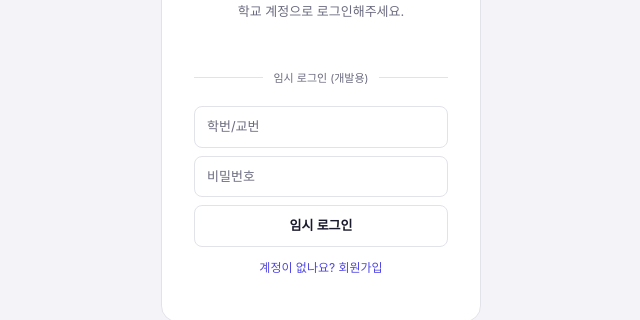
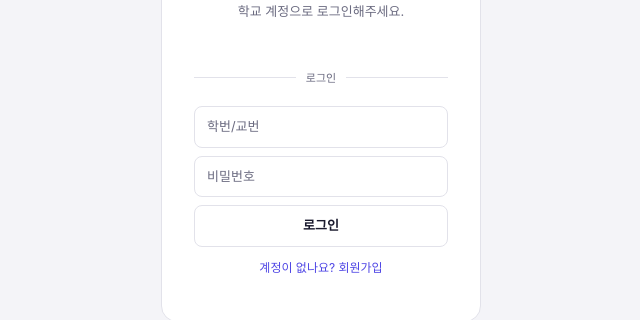
Before and after one commit to WsuRagDocumentAssistant/RagWeb, a React (Vite) app: page /login in a window 1280 px wide. Shown: the part 305-625 px from the top of the page, without its empty margins (319-959 px from the left). Built offline with nearby package versions, Linux system fonts and the light colour scheme.

Commit message:
Fixed: Login UI

```diff
--- a/src/features/auth/components/LoginPage.jsx
+++ b/src/features/auth/components/LoginPage.jsx
@@ -49,7 +49,7 @@ export default function LoginPage() {
 
         {/* TEMP: SSO 연동 전까지 사용하는 임시 로그인/회원가입 폼. SSO 연동 완료 시 아래 전체 제거. */}
         <div className="temp-login-divider">
-          <span>{mode === "login" ? "임시 로그인 (개발용)" : "임시 회원가입 (개발용)"}</span>
+          <span>{mode === "login" ? "로그인" : "임시 회원가입 (개발용)"}</span>
         </div>
         <form className="temp-login-form" onSubmit={handleTempSubmit}>
           {mode === "register" && (
@@ -80,7 +80,7 @@ export default function LoginPage() {
           />
           {authError && <p className="temp-login-error">{authError}</p>}
           <button type="submit" className="temp-login-btn" disabled={authLoading}>
-            {authLoading ? "처리 중..." : mode === "login" ? "임시 로그인" : "임시 회원가입"}
+            {authLoading ? "처리 중..." : mode === "login" ? "로그인" : "임시 회원가입"}
           </button>
           <button
             type="button"
```
